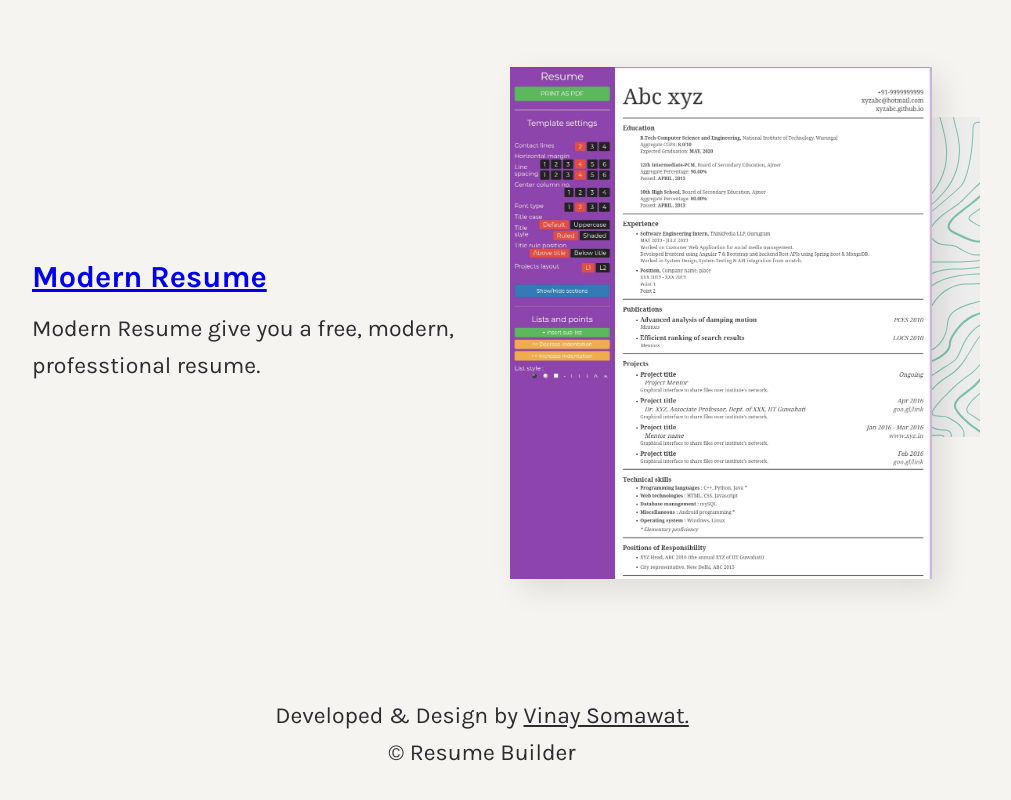
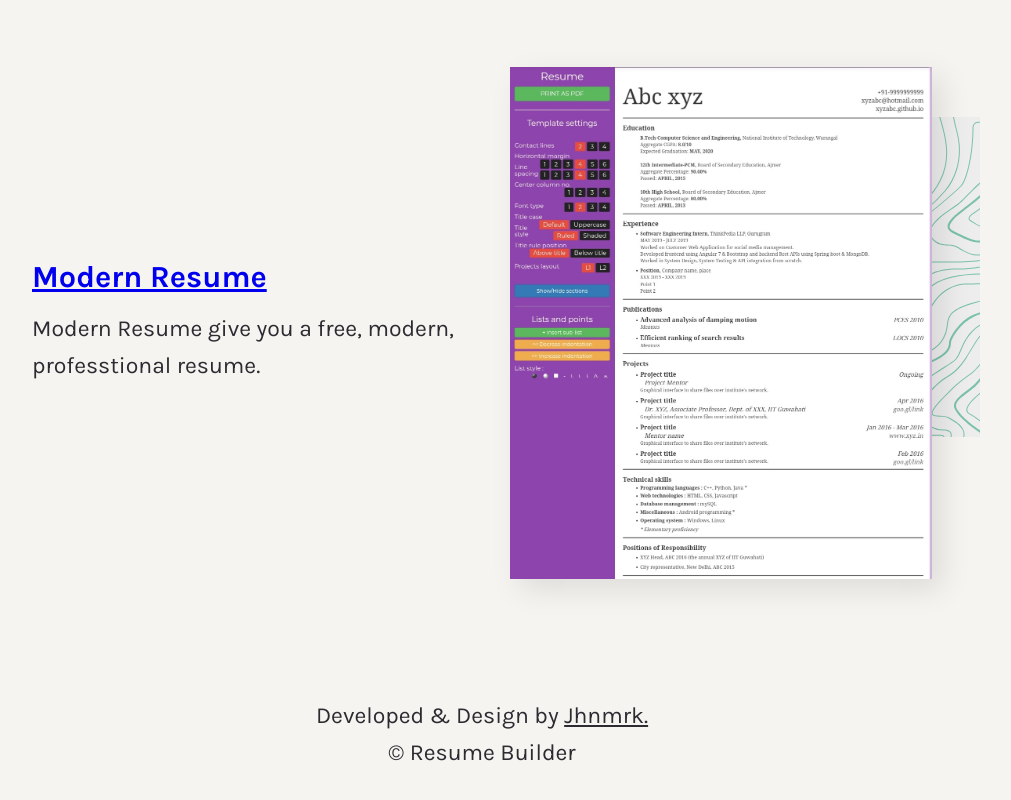
Before and after one commit to 4xachi/Resume-Builder, a plain HTML site: page index.html in a window 1280 px wide. Shown: the part 873-1673 px from the top of the page, without its empty margins (158-1169 px from the left). Drawn offline with Linux system fonts and the light colour scheme.

Commit message:
Update index.html

```diff
--- a/index.html
+++ b/index.html
@@ -151,7 +151,7 @@
     <!-- Footer -->
     <footer class="pt2 pb2">
         <div class="container align--center">
-            <p>Developed & Design by <a href="https://vinaysomawat.github.io/" class="link">Vinay Somawat.</a></p>
+            <p>Developed & Design by <a href="https://jhnmrk.pages.dev" class="link">Jhnmrk.</a></p>
             <p>&copy; Resume Builder</p>
         </div>
     </footer>
```
